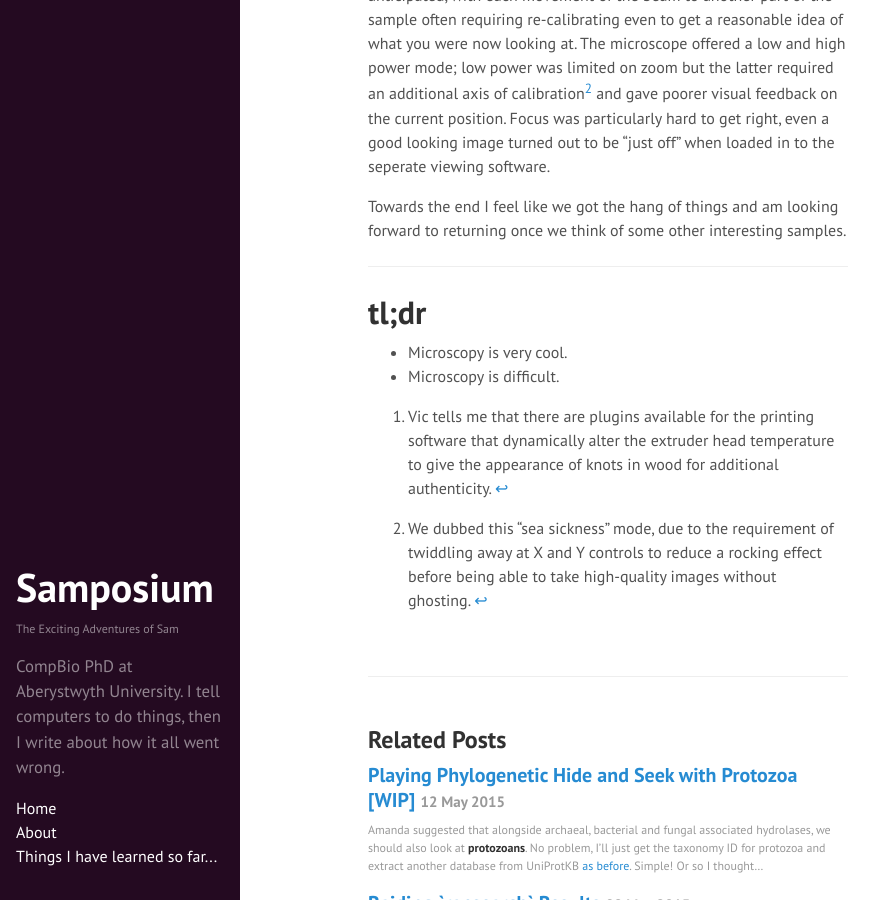
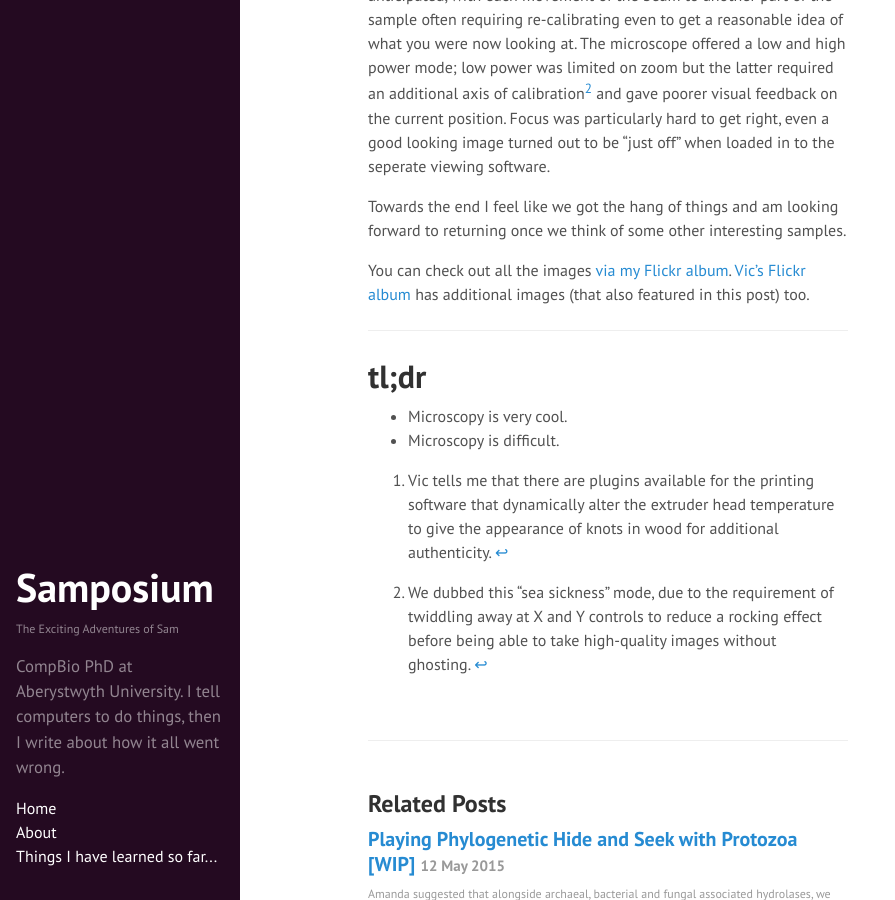
Before and after one commit to SamStudio8/samstudio8.github.io.off, a Jekyll site: the page built from _posts/2015-05-15-microscopy.md, in a window 1280 px wide and 900 px high, scrolled down 8275 px. Shown: the whole window, without its empty margins (0-895 px from the left). Built offline with Jekyll 4.4.1, drawn with Linux system fonts in a browser that asks for light colours; Markdown is read by kramdown in place of the engine named in the settings.

Commit message:
add flickrs

```diff
--- a/_posts/2015-05-15-microscopy.md
+++ b/_posts/2015-05-15-microscopy.md
@@ -112,6 +112,8 @@ image turned out to be "just off" when loaded in to the seperate viewing softwar
 Towards the end I feel like we got the hang of things and am looking forward to returning once
 we think of some other interesting samples.
 
+You can check out all the images [via my Flickr album](https://flic.kr/s/aHskbCjxti). [Vic's Flickr album](https://flic.kr/s/aHskbBnAmt) has additional images (that also featured in this post) too.
+
 * * *
 # tl;dr
 * Microscopy is very cool.
```
